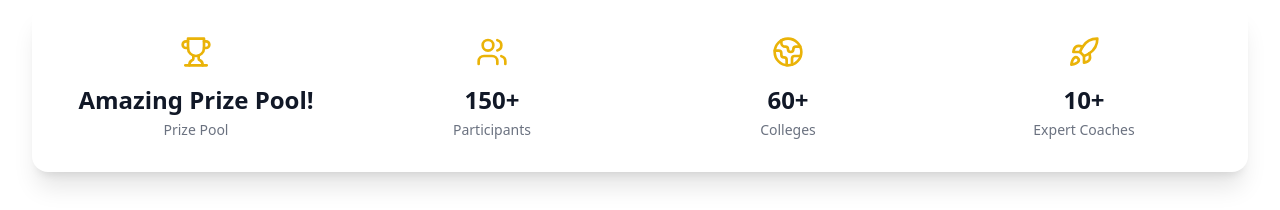
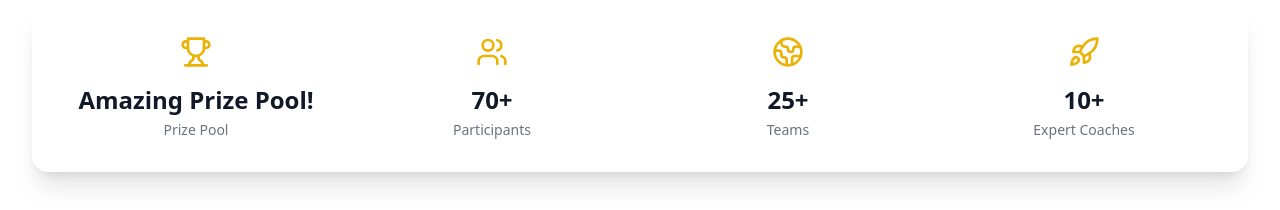
Before and after one commit to uditjainstjis/ICPC-SITE, a React (Vite) app: page / in a window 1280 px wide. Shown: the part 1180-1390 px from the top of the page. Built offline with nearby package versions, Linux system fonts and the light colour scheme.

Commit message:
Update Stats.tsx

```diff
--- a/src/components/Stats.tsx
+++ b/src/components/Stats.tsx
@@ -10,13 +10,13 @@ export default function Stats() {
     },
     {
       icon: <Users className="h-8 w-8 text-yellow-500" />,
-      value: "150+",
+      value: "70+",
       label: "Participants",
     },
     {
       icon: <Globe2 className="h-8 w-8 text-yellow-500" />,
-      value: "60+",
-      label: "Colleges",
+      value: "25+",
+      label: "Teams",
     },
     {
       icon: <Rocket className="h-8 w-8 text-yellow-500" />,
```
